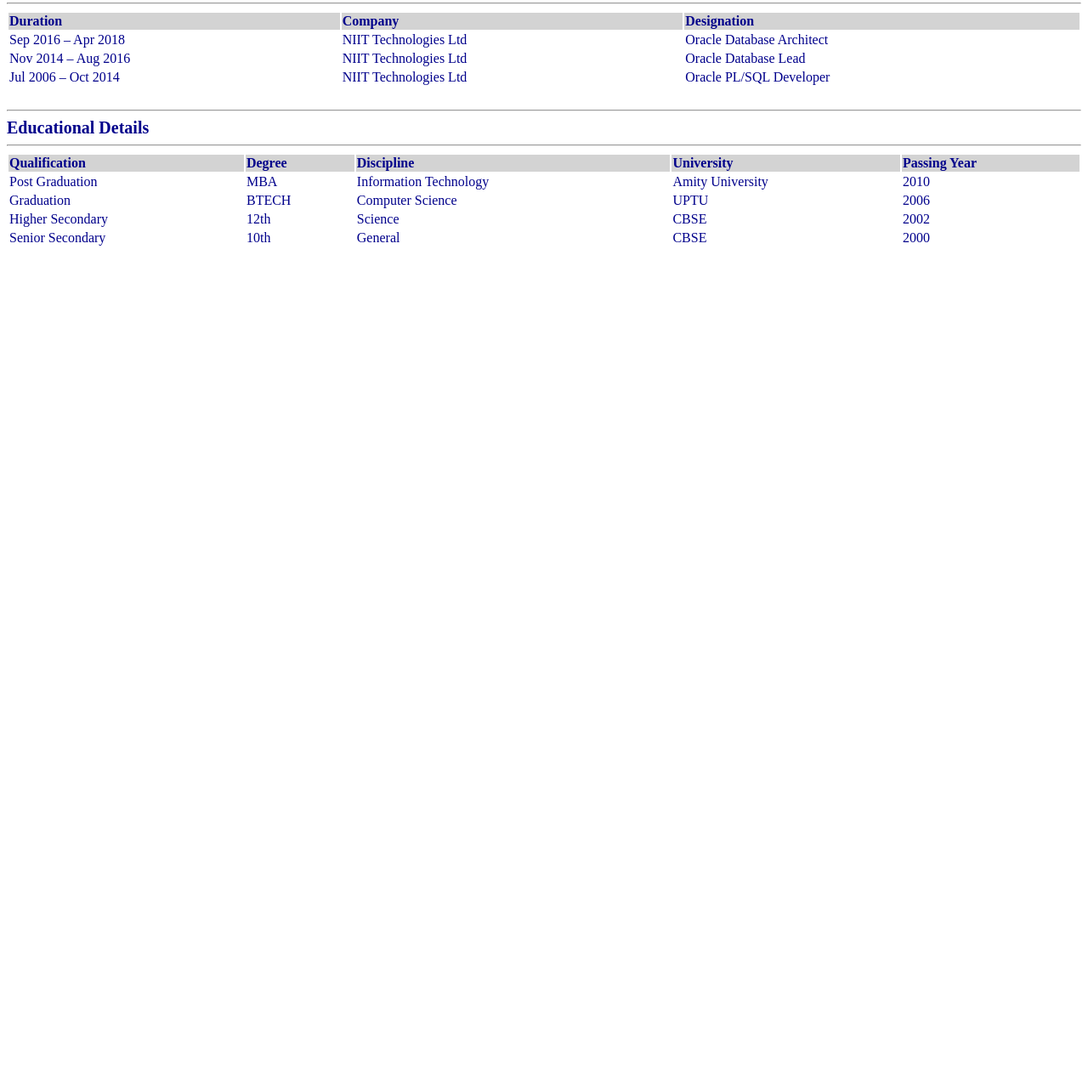
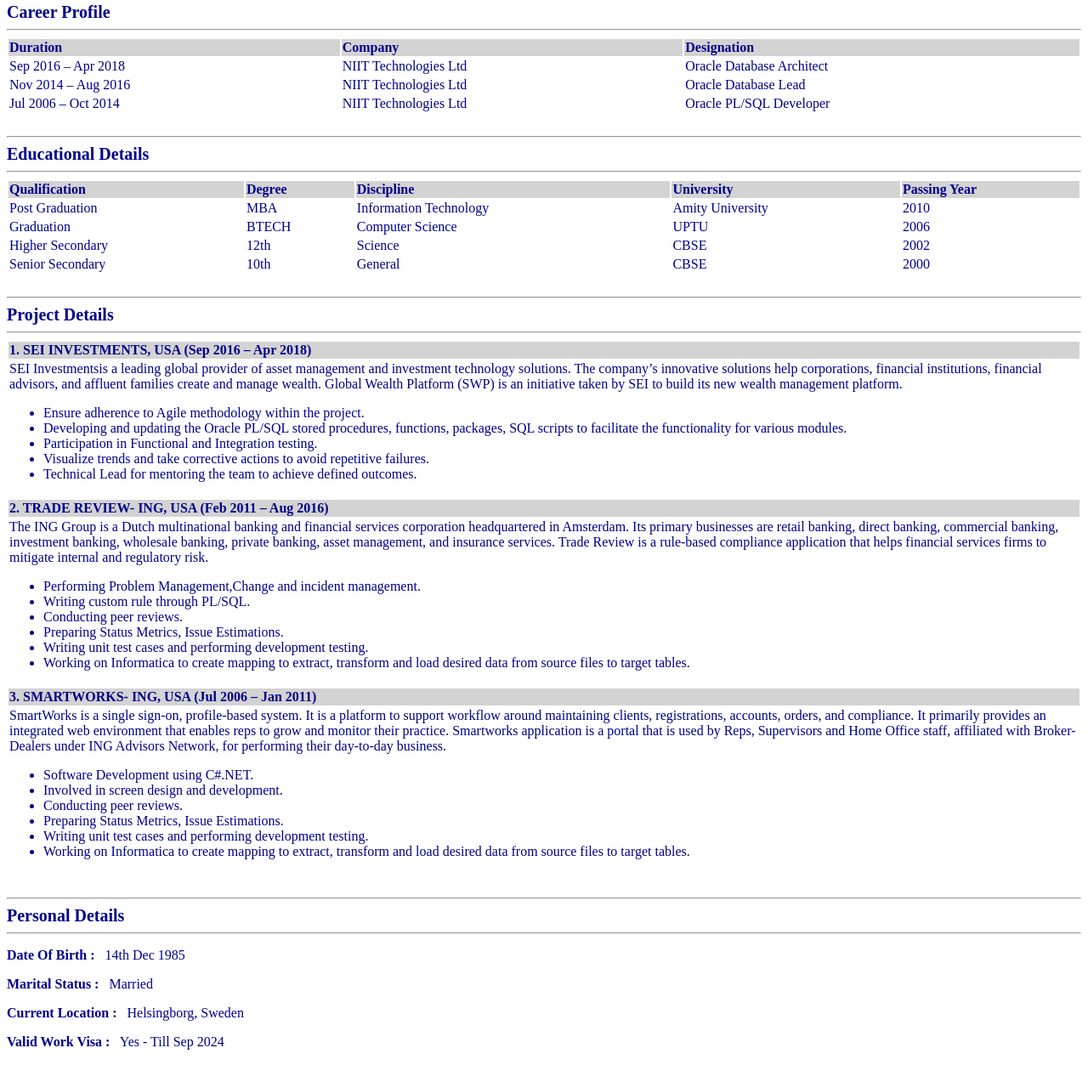
Before and after one commit to goelpal/myResume, a plain HTML site: page index.html in a window 1280 px wide. Shown: the part 879-2152 px from the top of the page at 85% size. Before the commit the page ends 1179 px from the top, so only its background shows below. Drawn offline with Linux system fonts and the light colour scheme.

Commit message:
Final Version

```diff
--- a/index.css
+++ b/index.css
@@ -1,7 +1,7 @@
 .block1{
     width: 100%;
     padding: 10px;
-    background-color :blue;
+    background-color:gainsboro;
     font-size: 25px;
     box-sizing: border-box;
     text-align: center;
@@ -11,7 +11,7 @@
     font-size: 20px;
     margin: 0%;
 }
-li{
+.main{
     color:darkblue;
     font-size: 20px;
 }
--- a/index.html
+++ b/index.html
@@ -7,7 +7,7 @@
 <body>
     <div class="block1">
         <p style="font-size:larger; color: black;"><strong>PALLAVI GOEL</strong></p>
-        <p style="font-size: medium; color: black;">.NET Full Stack Developer</p>
+        <p style="font-size: medium; color: black;"><strong>.NET Full Stack Developer</strong></p>
         <p style="font-size: small; font-style: italic; color: black;">pallavisinghal@gmail.com</p>
         <p style="font-size: small; color: black;">Contact : 0764418442</p>
     </div>
@@ -16,12 +16,13 @@
             <hr>
             <h2>Professional Summary</h2>
             <hr>
-            <ul>
+            <ul class="main">
                 <li>Oracle Database Specialist/Technical Lead with 12 years of experience in IT industry includes Training delivery, Software Design & Development with strong analytical skill.</li>
                 <li>Strong experience in working & promoting Agile ways of working.</li>
                 <li>Proven ability to produce results within a team environment or independently, utilizing a 'take charge' attitude, self- motivation.</li>
                 <li>Requirement analysis, high- and low-level design for distributed applications and implementing the solutions on the client side and fixing bugs to ensure smooth running of the application.</li>
                 <li>Involved in designing solution architectures for application developed for global clients within organization.</li>
+                <li>Currently doing .NET utvecklare training from Lexicon, Malmo.</li>
             </ul>
             <br>
         </article>
@@ -108,8 +109,93 @@
                     <td>2000</td>
                 </tr>
             </table>
+            <br>
         </article>
-
+        <article>
+            <hr>
+            <h2>Project Details</h2>
+            <hr>
+            <table style="width: 100%; text-align: left;" >
+                <tr>
+                    <th>1. SEI INVESTMENTS, USA (Sep 2016 – Apr 2018)</th>
+                </tr>
+                <tr>
+                    <td>SEI Investmentsis a leading global provider of asset management and investment
+                        technology solutions. The company’s innovative solutions help corporations, financial
+                        institutions, financial advisors, and affluent families create and manage wealth.
+                        Global Wealth Platform (SWP) is an initiative taken by SEI to build its new wealth
+                        management platform.
+                        <p>
+                            <ul>
+                                <li>Ensure adherence to Agile methodology within the project.</li>
+                                <li>Developing and updating the Oracle PL/SQL stored procedures, functions, packages,
+                                    SQL scripts to facilitate the functionality for various modules.</li>
+                                <li>Participation in Functional and Integration testing.</li>
+                                <li>Visualize trends and take corrective actions to avoid repetitive failures.</li>
+                                <li>Technical Lead for mentoring the team to achieve defined outcomes.</li>
+                            </ul>
+                        </p></td>
+                </tr>
+            </table>
+            <table style="width: 100%; text-align: left;" >
+                <tr>
+                    <th>2. TRADE REVIEW- ING, USA (Feb 2011 – Aug 2016)</th>
+                </tr>
+                <tr>
+                    <td>The ING Group is a Dutch multinational banking and financial services corporation headquartered
+                        in Amsterdam. Its primary businesses are retail banking, direct banking, commercial banking,
+                        investment banking, wholesale banking, private banking, asset management, and insurance services.
+                        Trade Review is a rule-based compliance application that helps
+                        financial services firms to mitigate internal and regulatory risk.
+                        <p>
+                            <ul>
+                                <li>Performing Problem Management,Change and incident management.</li>
+                                <li>Writing custom rule through PL/SQL.</li>
+                                <li>Conducting peer reviews.</li>
+                                <li>Preparing Status Metrics, Issue Estimations.</li>
+                                <li>Writing unit test cases and performing development testing.</li>
+                                <li>Working on Informatica to create mapping to extract, transform and load desired
+                                    data from source files to target tables.</li>
+                            </ul>
+                        </p></td>
+                </tr>
+            </table>
+            <table style="width: 100%; text-align: left;" >
+                <tr>
+                    <th>3. SMARTWORKS- ING, USA (Jul 2006 – Jan 2011)</th>
+                </tr>
+                <tr>
+                    <td>SmartWorks is a single sign-on, profile-based system. It is a platform to support
+                        workflow around maintaining clients, registrations, accounts, orders, and compliance.
+                        It primarily provides an integrated web environment that enables reps to grow and monitor
+                        their practice. Smartworks application is a portal that is used by Reps, Supervisors and
+                        Home Office staff, affiliated with Broker-Dealers under ING Advisors Network, for
+                        performing their day-to-day business.
+                        <p>
+                            <ul>
+                                <li>Software Development using C#.NET.</li>
+                                <li>Involved in screen design and development.</li>
+                                <li>Conducting peer reviews.</li>
+                                <li>Preparing Status Metrics, Issue Estimations.</li>
+                                <li>Writing unit test cases and performing development testing.</li>
+                                <li>Working on Informatica to create mapping to extract, transform and load desired
+                                    data from source files to target tables.</li>
+                            </ul>
+                        </p></td>
+                </tr>
+            </table>
+            <br>
+        </article>
+        <article>
+            <hr>
+            <h2>Personal Details</h2>
+            <hr>
+            <p><strong>Date Of Birth :</strong>&nbsp;&nbsp; 14th Dec 1985</p>
+            <p><strong>Marital Status :</strong>&nbsp;&nbsp; Married</p>
+            <p><strong>Current Location :</strong>&nbsp;&nbsp; Helsingborg, Sweden</p>
+            <p><strong>Valid Work Visa :</strong>&nbsp;&nbsp; Yes - Till Sep 2024</p>
+            <br>
+        </article>
     </div>
 </body>
 </html>
```
